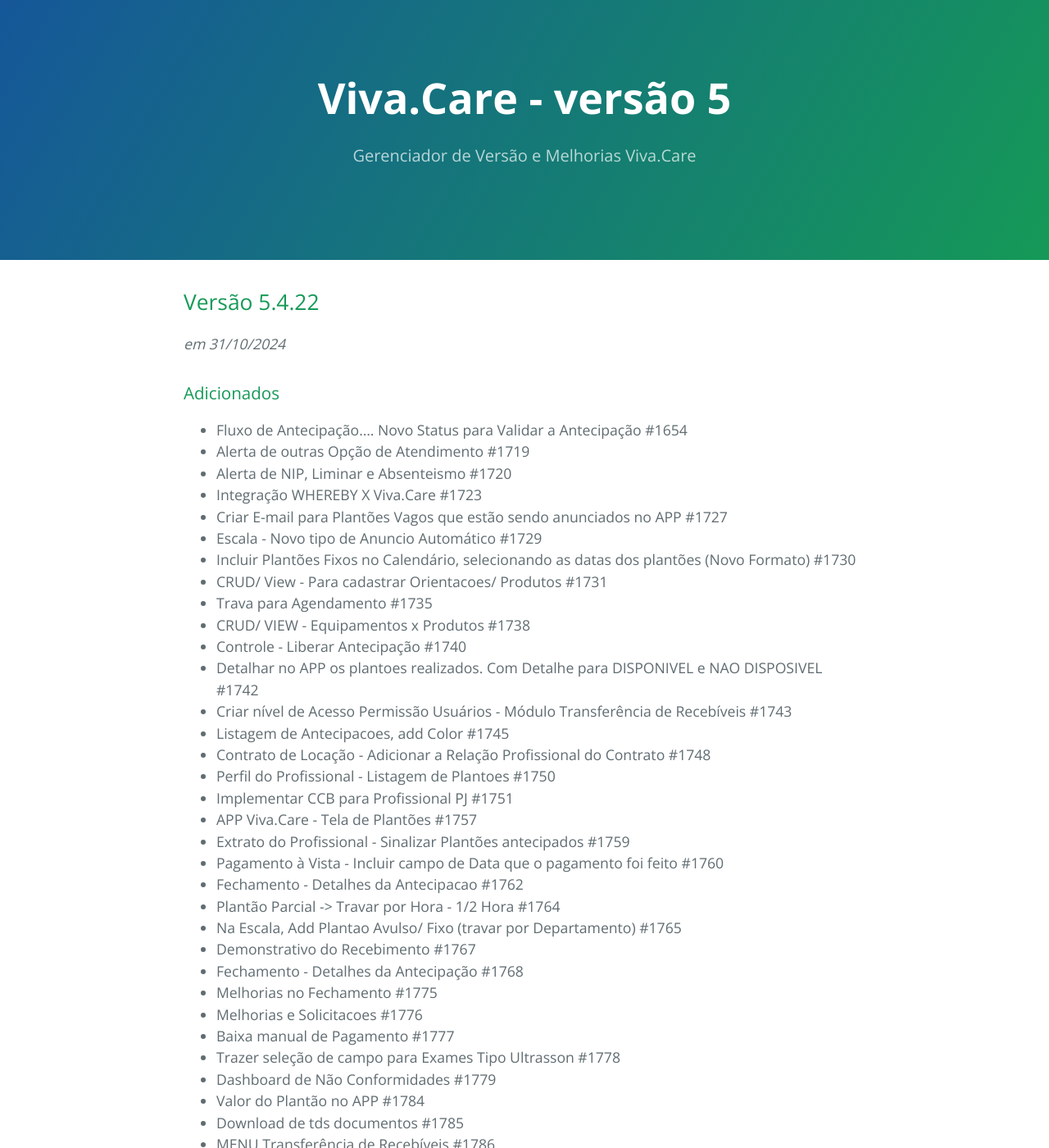
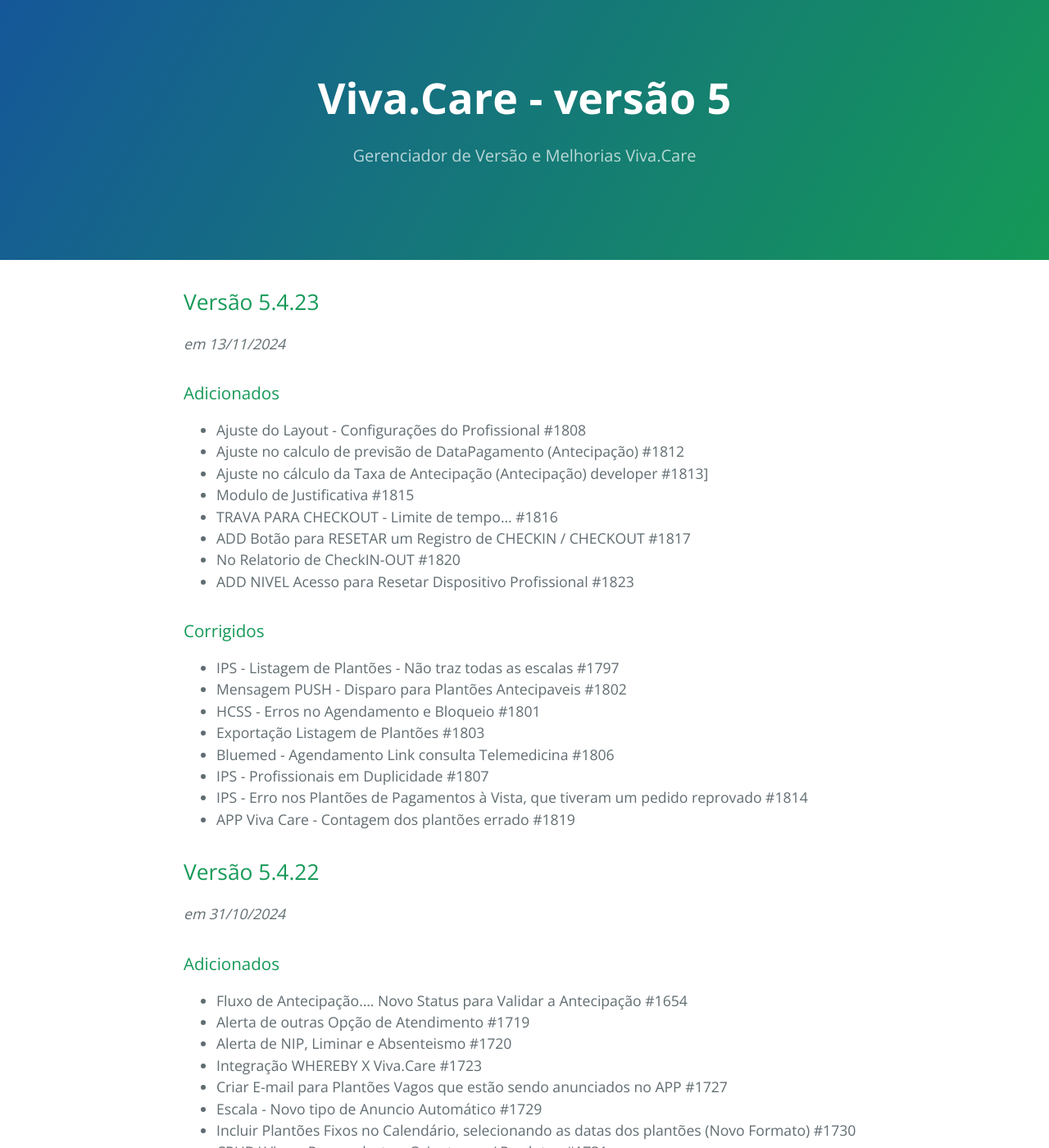
Before and after one commit to viva-care/viva-care.github.io, a Jekyll site: the page built from index.md, in a window 1280 px wide and 1400 px high. Shown: the whole window at 82% size. Built offline with Jekyll 4.4.1, drawn with Linux system fonts in a browser that asks for light colours; our own code applies the rules of GitHub Pages for plain Markdown files.

Commit message:
Updated v5.4.23

```diff
--- a/index.md
+++ b/index.md
@@ -1,6 +1,29 @@
 ---
 layout: default
 ---
+
+## Versão 5.4.23
+_em 13/11/2024_
+
+### Adicionados
+* Ajuste do Layout - Configurações do Profissional #1808
+* Ajuste no calculo de previsão de DataPagamento (Antecipação) #1812
+* Ajuste no cálculo da Taxa de Antecipação (Antecipação) developer #1813]
+* Modulo de Justificativa #1815
+* TRAVA PARA CHECKOUT - Limite de tempo... #1816
+* ADD Botão para RESETAR um Registro de CHECKIN / CHECKOUT #1817
+* No Relatorio de CheckIN-OUT #1820
+* ADD NIVEL Acesso para Resetar Dispositivo Profissional #1823
+
+### Corrigidos
+* IPS - Listagem de Plantões - Não traz todas as escalas #1797
+* Mensagem PUSH - Disparo para Plantões Antecipaveis #1802
+* HCSS - Erros no Agendamento e Bloqueio #1801
+* Exportação Listagem de Plantões #1803
+* Bluemed - Agendamento Link consulta Telemedicina #1806
+* IPS - Profissionais em Duplicidade #1807
+* IPS - Erro nos Plantões de Pagamentos à Vista, que tiveram um pedido reprovado #1814
+* APP Viva Care - Contagem dos plantões errado #1819
 
 ## Versão 5.4.22
 _em 31/10/2024_
```
